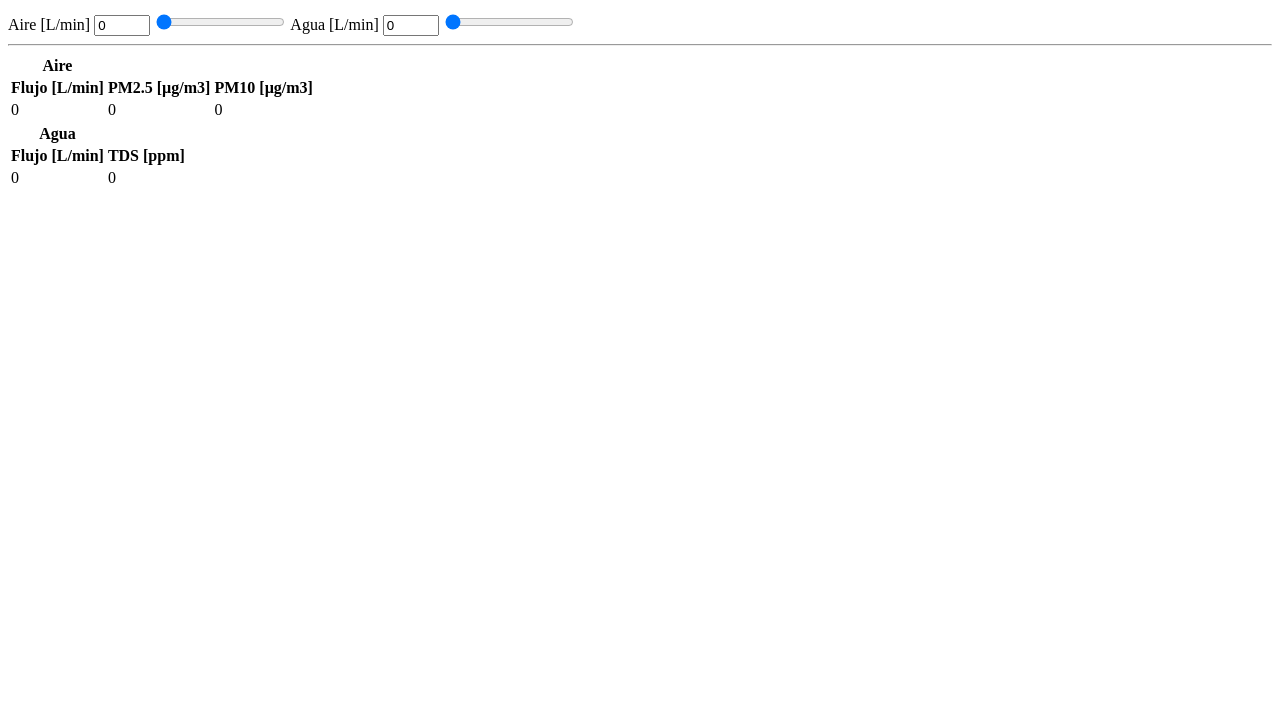
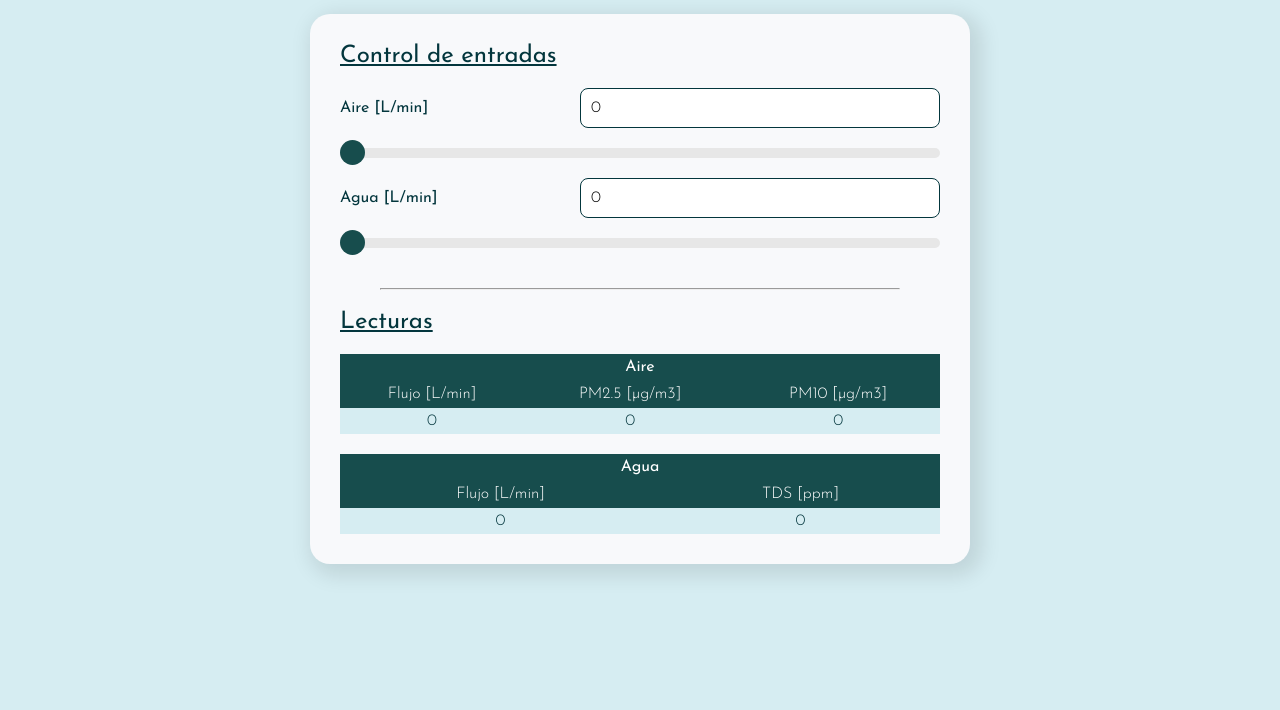
Before and after one commit to cdnexx/lavadora-aire, a plain HTML site: page index.html in a window 1280 px wide. Shown: the part 90-800 px from the top of the page. Drawn offline with Linux system fonts and the light colour scheme; no server answers.

Commit message:
Web app style

```diff
--- a/index.html
+++ b/index.html
@@ -1,25 +1,37 @@
 <html>
     <head>
         <title>Lavadora de aire</title>
+        <link rel="preconnect" href="https://fonts.googleapis.com">
+        <link rel="preconnect" href="https://fonts.gstatic.com" crossorigin>
+        <link href="https://fonts.googleapis.com/css2?family=Josefin+Sans:wght@300;400;600&display=swap" rel="stylesheet">
     </head>
     <body>
+        <div class="content">
             <nav>
                 <h1>Lavadora de aire</h1>
             </nav>
-        <div>
-            <h2>Control de entradas</h2>
+            <div class="card">
+                <h2 class="title">Control de entradas</h2>
+                <div class="control-box">
+                    <div class="input">
                         <label for="air_flow">Aire [L/min]</label>
                         <input name="air_flow" id="input_air" type="number" value="0" min="0" max="30">
-            <input name="air_flow" id="range_air" type="range" value="0" min="0" max="30">
-
+                    </div>
+                    <input name="air_flow" class="slider" id="range_air" type="range" value="0" min="0" max="30">
+                </div>
+                <div class="control-box">
+                    <div class="input">
                         <label for="water_flow">Agua [L/min]</label>
                         <input name="water_flow" id="input_water" type="number" value="0" min="0" max="30">
-            <input name="water_flow" id="range_water" type="range" value="0" min="0" max="30">
+                    </div>
+                    <input name="water_flow" class="slider" id="range_water" type="range" value="0" min="0" max="30">
+                </div>
                 <hr />
-            <table>
-                <tr>
-                    <th>Aire</th>
-                </tr>
+                <h2 class="title">Lecturas</h2>
+                <div class="table-label">
+                    <label for="air-table">Aire</label>
+                </div>
+                <table class="data-table" name="air-table" style="margin-bottom: 20px;">
                     <tr>
                         <th>Flujo [L/min]</th>
                         <th>PM2.5 [µg/m3]</th>
@@ -31,10 +43,11 @@
                         <td id="pm10">0</td>
                     </tr>
                 </table>
-            <table>
-                <tr>
-                    <th>Agua</th>
-                </tr>
+
+                <div class="table-label">
+                    <label for="water-table">Agua</label>
+                </div>
+                <table class="data-table" name="water-table">
                     <tr>
                         <th>Flujo [L/min]</th>
                         <th>TDS [ppm]</th>
@@ -45,7 +58,110 @@
                     </tr>
                 </table>
             </div>
+        </div>
     </body>
+    <style>
+        nav {
+            text-align: center;
+            font-size: 24px;
+            font-weight: 600;
+        }
+
+        body {
+            font-family: 'Josefin Sans', sans-serif;
+            background-color: #D6EDF2;
+            display: flex;
+            justify-content: center;
+            color: #03363D;
+        }
+
+        hr {
+            margin: 20px 40px;
+        }
+
+        .title {
+            margin: 0 0 20px 0;
+            font-weight: 400;
+            text-decoration: underline;
+        }
+
+        .card {
+            background-color: #F8F9FB;
+            padding: 30px;
+            border-radius: 20px;
+            box-shadow: 6px 6px 20px 6px rgba(0, 0, 0, 0.1);
+            width: 600px;
+        }
+
+        .data-table {
+            width: 100%;
+            text-align: center;
+            border-collapse: collapse;
+        }
+
+        .data-table th {
+            background-color: #174D4D;
+            color: white;
+            font-weight: 300;
+            padding: 6px 0;
+        }
+
+        .data-table td {
+            background-color: #D6EDF2;
+            font-weight: 300 ;
+            padding: 5px 0;
+        }
+
+        .table-label {
+            width: 100%;
+            background-color: #174D4D;
+            color: white;
+            text-align: center;
+            padding: 5px 0;
+        }
+
+        .input {
+            display: flex;
+            justify-content: space-between;
+            align-items: center;
+        }
+
+        .input input {
+            width: 360px;
+            height: 40px;
+            background-color: white;
+            border-radius:  8px;
+            border: 1px solid #03363D;
+            padding: 10px;
+            font-family: 'Josefin Sans', sans-serif;
+            font-size: 16px;
+            font-weight: 300;
+        }
+
+        .slider {
+            -webkit-appearance: none;
+            width: 100%;
+            height: 10px;
+            border-radius: 5px;
+            background: #E7E7E7;
+            outline: none;
+            /* opacity: 0.7; */
+            -webkit-transition: .2s;
+            transition: opacity .2s;
+            margin: 20px 0 20px 0;
+        }
+
+        .slider::-webkit-slider-thumb {
+            -webkit-appearance: none;
+            appearance: none;
+            width: 25px;
+            height: 25px;
+            border-radius: 50%;
+            background: #174D4D;
+            cursor: pointer;
+        }
+
+    </style>
     <script>
         var airInputElement = document.getElementById("input_air")
         airInputElement.addEventListener("input", (e) => {
@@ -94,7 +210,7 @@
                 body: JSON.stringify(data)
             }
 
-            fetch('http://192.168.1.103:5000/api/control', config)
+            fetch('http://localhost:5000/api/control', config)
                 .then(response => response.json())
                 .then(data => {
                     // console.log(data);
@@ -115,7 +231,7 @@
                 body: JSON.stringify(data)
             }
 
-            fetch('http://192.168.1.103:5000/api/control', config)
+            fetch('http://localhost:5000/api/control', config)
                 .then(response => response.json())
                 .then(data => {
                     // console.log(data);
@@ -124,7 +240,7 @@
         }
 
         function fetchData() {
-            fetch('http://192.168.1.103:5000/api/data')
+            fetch('http://localhost:5000/api/data')
                 .then(response => response.json())
                 .then(data => {
                     // console.log(data)
```
Lines whose indentation alone changed are shown as unchanged.
